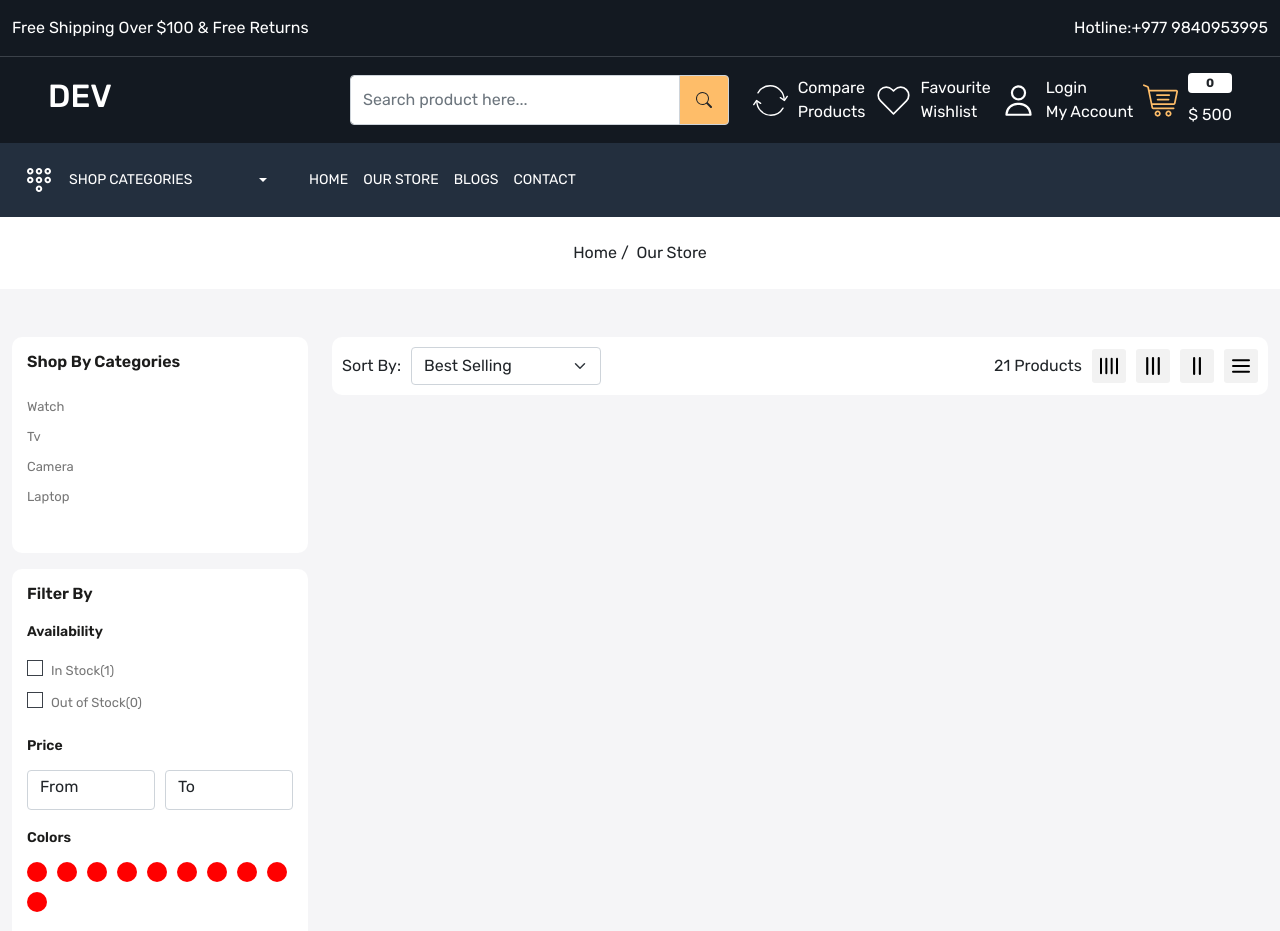
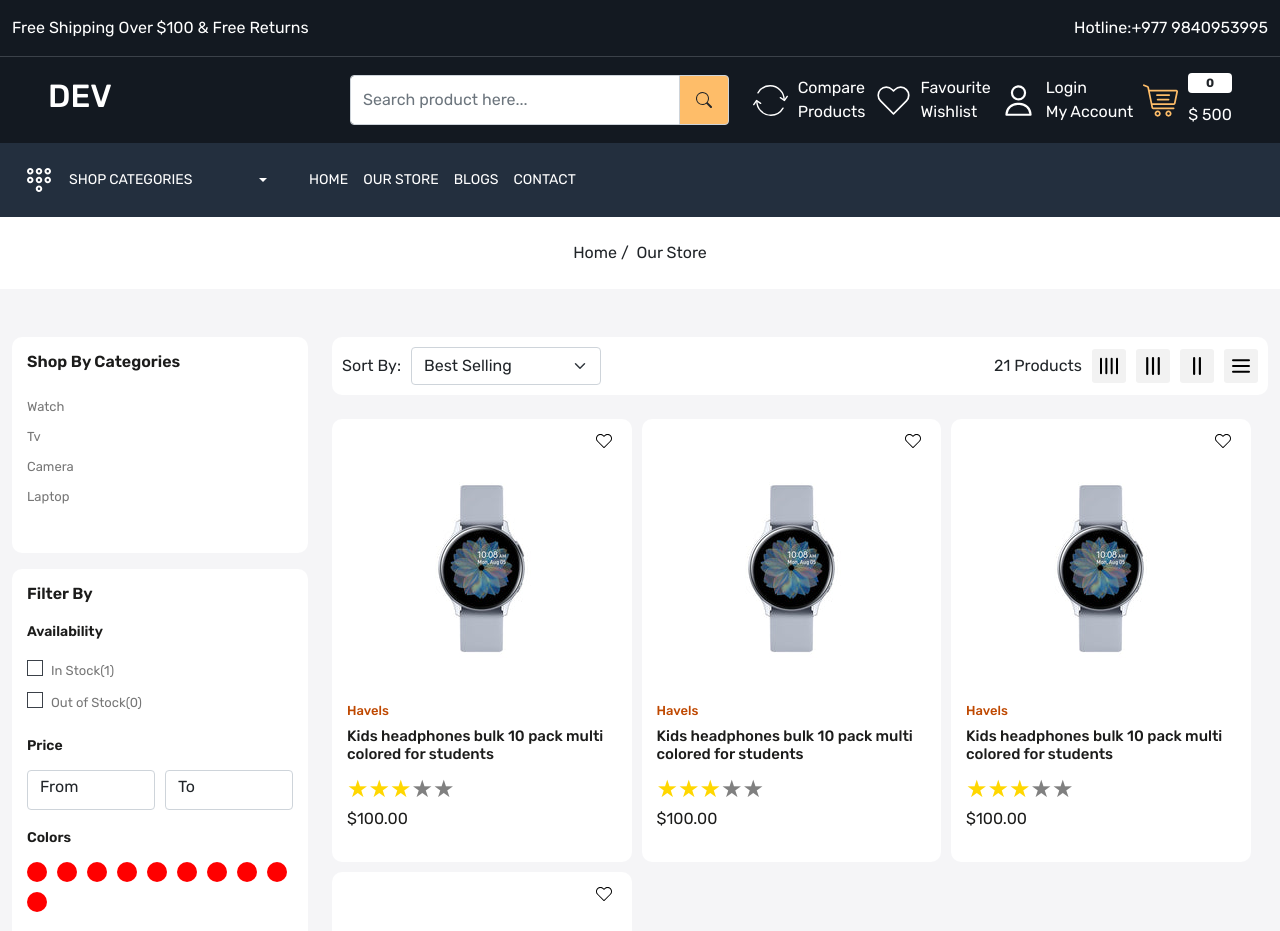
Before and after one commit to RNyaupane/frontend-MERN, a React (Vite) app: page /store in a window 1280 px wide. Shown: the top 931 px of the page. Built offline with nearby package versions, Linux system fonts and the light colour scheme.

Commit message:
Grid Function Handled Dynamically

```diff
--- a/src/components/ProductCard.jsx
+++ b/src/components/ProductCard.jsx
@@ -1,12 +1,14 @@
 import React from 'react'
 import ReactStars from "react-rating-stars-component";
-import { Link } from 'react-router-dom';
+import { Link, useLocation } from 'react-router-dom';
 
 
-const ProductCard = () => {
+const ProductCard = (props) => {
+    let location = useLocation();
+    const { grid } = props;
     return (
         <>
-            <div className="col-3">
+            <div className={location.pathname === '/store' ? `gr-${grid}` : 'col-3'}>
                 <div className="product-card position-relative">
                     <div className="wishlist-icon position-absolute">
                         <Link>
--- a/src/index.css
+++ b/src/index.css
@@ -263,7 +263,7 @@ a {
     background-color: var(--color-white);
     border-radius: 10px;
     overflow: hidden;
-
+    width: 100%;
 }
 .product-card:hover .action-bar{
     right: 20px;
@@ -415,6 +415,35 @@ a {
     border-radius: 3px;
     cursor: pointer;
 }
+.gr-12{
+    width: 100%;
+}
+.gr-6{
+    width: 49%;
+}
+.gr-4{
+    width: 32%;
+}
+.gr-3{
+    width: 24%;
+}
+.gr-6 .product-image{
+    width: 100%;
+}
+.gr-6 .product-image img{
+    margin: auto;
+    display: block;
+}
+.gr-12 .product-card{
+    display: flex;
+    gap:20px;
+}
+.gr-12 .product-card .product-image{
+    width: 270px;
+}
+.gr-12 .action-bar{
+    top: 13%;
+}
 /* Our Store Ends here */
 
 
--- a/src/pages/OurStore.jsx
+++ b/src/pages/OurStore.jsx
@@ -3,12 +3,13 @@ import BreadCrumb from '../components/BreadCrumb'
 import { Helmet } from "react-helmet";
 import Meta from '../components/Meta';
 import ReactStars from "react-rating-stars-component";
+import ProductCard from '../components/ProductCard';
 
 
 
 const OurStore = () => {
     const [grid, setGrid] = useState(4);
-    alert(grid)
+
     return (
         <>
             <Meta title={'Our Store'} />
@@ -157,9 +158,9 @@ const OurStore = () => {
                                 <div className="d-flex justify-content-between align-items-center">
                                     <div className="d-flex align-items-center gap-10">
                                         <p className="mb-0 d-block">Sort&nbsp;By:</p>
-                                        <select name="" className='form-control form-select' id="">
+                                        <select name="" className='form-control form-select' id="" defaultValue='best-selling'>
                                             <option value="manual">Featured</option>
-                                            <option value="best-selling" selected='selected'>Best Selling</option>
+                                            <option value="best-selling">Best Selling</option>
                                             <option value="title-ascending">Alphabetically, A-Z</option>
                                             <option value="title-descending">Alphabetically, Z-A</option>
                                             <option value="price-ascending">Price, low to high</option>
@@ -171,16 +172,21 @@ const OurStore = () => {
                                     <div className="d-flex align-items-center gap-10">
                                         <p className="totalproducts mb-0">21 Products</p>
                                         <div className="d-flex gap-10 align-items-center grid">
-                                            <img onClick={()=>setGrid(4)} src="images/gr4.svg" className='d-block img-fluid' alt="grid" />
-                                            <img onClick={()=>setGrid(3)} src="images/gr3.svg" className='d-block img-fluid' alt="grid" />
-                                            <img onClick={()=>setGrid(2)} src="images/gr2.svg" className='d-block img-fluid' alt="grid" />
-                                            <img onClick={()=>setGrid(1)} src="images/gr.svg" className='d-block img-fluid' alt="grid" />
+                                            <img onClick={() => setGrid(3)} src="images/gr4.svg" className='d-block img-fluid' alt="grid" />
+                                            <img onClick={() => setGrid(4)} src="images/gr3.svg" className='d-block img-fluid' alt="grid" />
+                                            <img onClick={() => setGrid(6)} src="images/gr2.svg" className='d-block img-fluid' alt="grid" />
+                                            <img onClick={() => setGrid(12)} src="images/gr.svg" className='d-block img-fluid' alt="grid" />
                                         </div>
                                     </div>
                                 </div>
                             </div>
                             <div className="products-list pb-5">
-
+                                <div className="d-flex gap-10 flex-wrap">
+                                    <ProductCard grid={grid} />
+                                    <ProductCard grid={grid} />
+                                    <ProductCard grid={grid} />
+                                    <ProductCard grid={grid} />
+                                </div>
                             </div>
                         </div>
                     </div>
```
